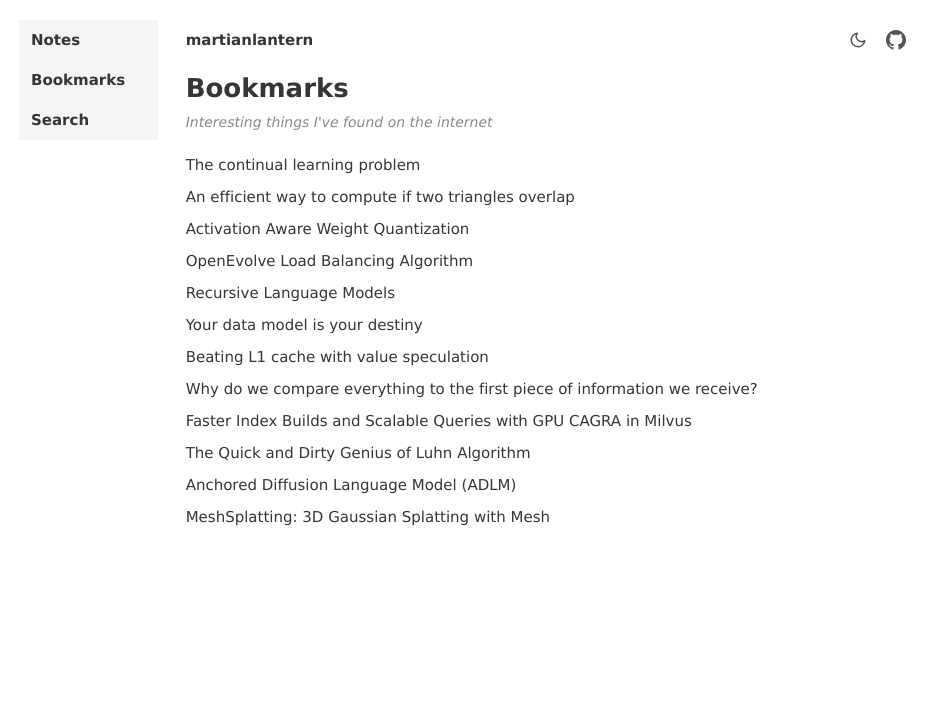
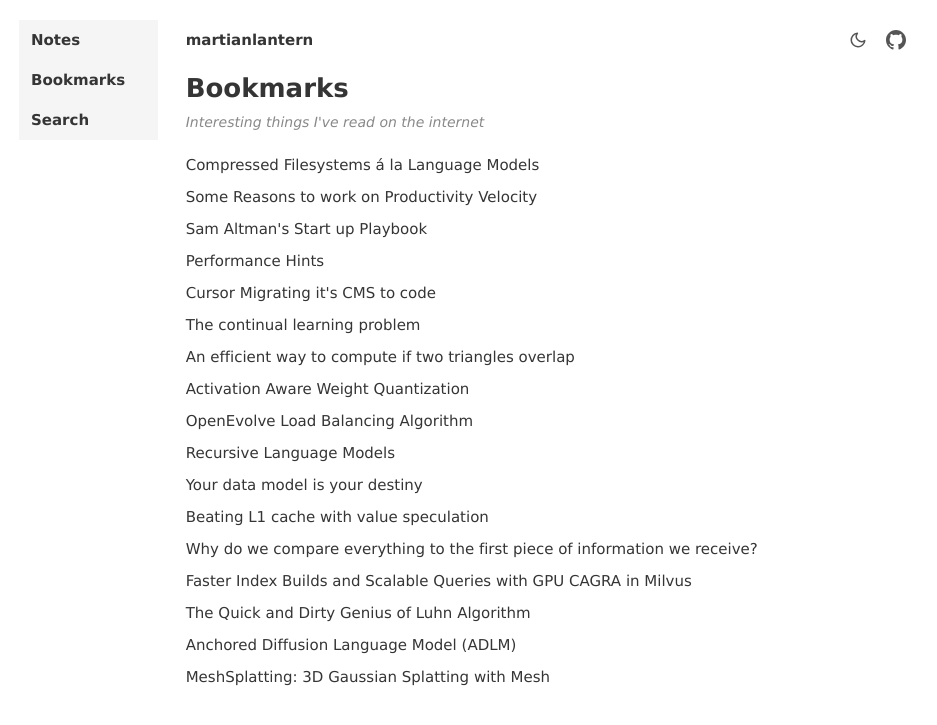
Before and after one commit to martianlantern/martianlantern.github.io, a Jekyll site: the page built from bookmarks.md, in a window 1280 px wide. Shown: the top 725 px of the page, without its empty margins (166-1103 px from the left). Built offline with Jekyll 4.4.1, drawn with Linux system fonts in a browser that asks for light colours.

```diff
--- a/bookmarks.md
+++ b/bookmarks.md
@@ -8,7 +8,27 @@ title: Bookmarks
         {{ page.title }}
     </div>
     <div class="posts-list-clean">
-        <p class="cool-stuff-tagline">Interesting things I've found on the internet</p>
+        <p class="cool-stuff-tagline">Interesting things I've read on the internet</p>
+
+        <a href="https://grohan.co/2025/11/25/llmfuse/" class="post-entry" target="_blank">
+            <span class="post-title">Compressed Filesystems á la Language Models</span>
+        </a>
+
+        <a href="https://danluu.com/productivity-velocity/" class="post-entry" target="_blank">
+            <span class="post-title">Some Reasons to work on Productivity Velocity</span>
+        </a>
+
+        <a href="https://playbook.samaltman.com/" class="post-entry" target="_blank">
+            <span class="post-title">Sam Altman's Start up Playbook</span>
+        </a>
+
+        <a href="https://abseil.io/fast/hints" class="post-entry" target="_blank">
+            <span class="post-title">Performance Hints</span>
+        </a>
+
+        <a href="https://leerob.com/agents" class="post-entry" target="_blank">
+            <span class="post-title">Cursor Migrating it's CMS to code</span>
+        </a>
 
         <a href="https://jessylin.com/2025/10/20/continual-learning/" class="post-entry" target="_blank">
             <span class="post-title">The continual learning problem</span>
```
Also changed, not shown: _posts/2025-12-26-fail-faster-on-your-ideas.md (added, +14 -0 lines).
